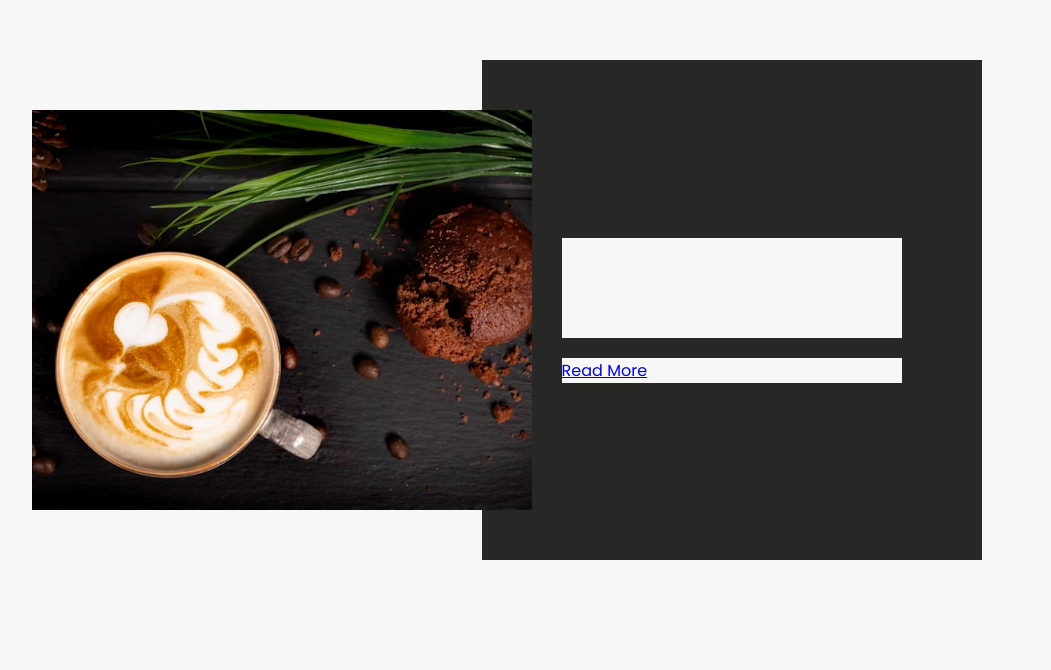
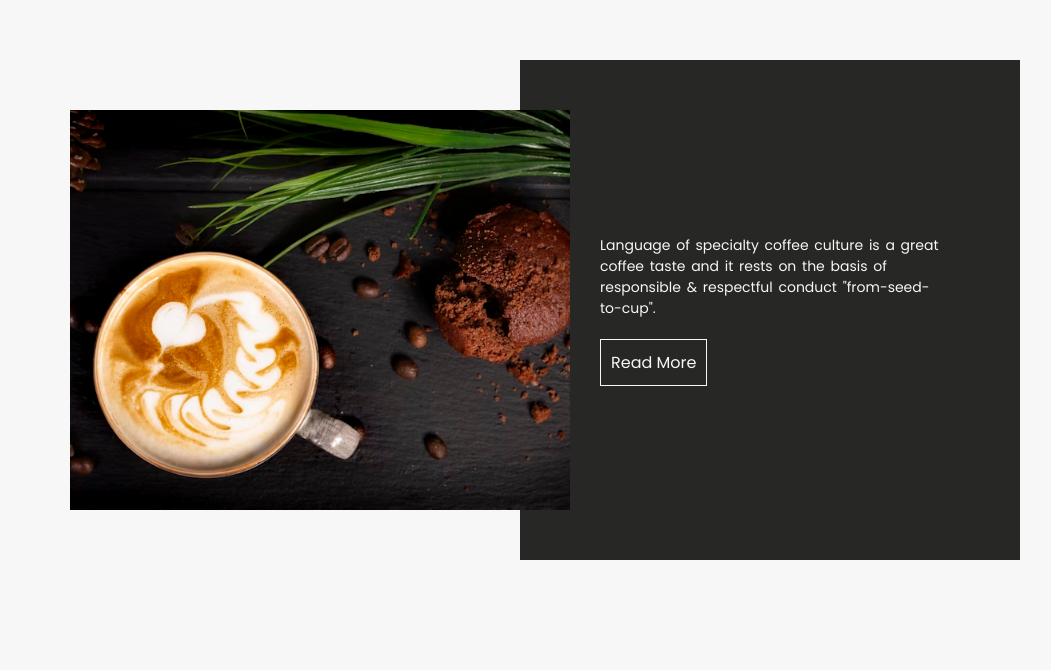
Before and after one commit to SaefulMustofa/company-profile, a plain HTML site: page index.html in a window 1280 px wide. Shown: the part 1630-2300 px from the top of the page, without its empty margins (128-1179 px from the left). Drawn offline with Linux system fonts and the light colour scheme.

Commit message:
fix about page middle part

```diff
--- a/index.html
+++ b/index.html
@@ -17,7 +17,7 @@
         <a href="#home" class="logo-name">TITIK KOMA</a>
         <nav class="navbar">
             <a href="#about">About</a>
-            <a href="#products">Products</a>
+            <a href="#product">Products</a>
             <a href="#testimonials">Testimonials</a>
             <a href="#contact">Contact</a>
         </nav>
@@ -62,7 +62,7 @@
     <div class="about-page">
         <div class="container">
             <div class="text-box-mid">
-                <div class="content-box">
+                <div class="content-box-mid">
                     <p>Language of specialty coffee culture is a great coffee taste and it rests on the basis of responsible & respectful conduct "from-seed-to-cup".</p>
                     <a class="tombol-about" href="#">Read More</a>
 
--- a/style.css
+++ b/style.css
@@ -114,7 +114,7 @@ section {scroll-margin-top: 12vh;}
 .about-page{
     min-height: 100vh;
     padding: 20px;
-    margin: 50px 7%;
+    margin: 50px 10%;
 }
 
 .about-page .text {
@@ -164,6 +164,34 @@ section {scroll-margin-top: 12vh;}
     height: 400px;
 }
 
+
+.container .content-box-mid {
+    display: flex;
+    flex-direction: column;
+    gap: 20px;
+    background-color: transparent;
+    color: #f7f7f7;
+}
+
+.container .text-box-mid .content-box-mid p {
+    background-color: transparent;
+    text-align: left;
+    font-size: 14px;
+    word-spacing: 2px;
+}
+.container .text-box-mid .content-box-mid a {
+    display: inline-block;
+    background-color: transparent;
+    border: 1px solid #f7f7f7;
+    max-width: fit-content;
+    margin-right: auto;
+    padding: 10px;
+    color: #f7f7f7;
+    text-decoration: none;
+    cursor: pointer;
+}
+
+
 /* mid text-box */
 
 .container .content-box {
@@ -189,6 +217,7 @@ section {scroll-margin-top: 12vh;}
     padding: 10px;
     color: #f7f7f7;
     text-decoration: none;
+    cursor: pointer;
 }
 
 .container .image-box {
```
